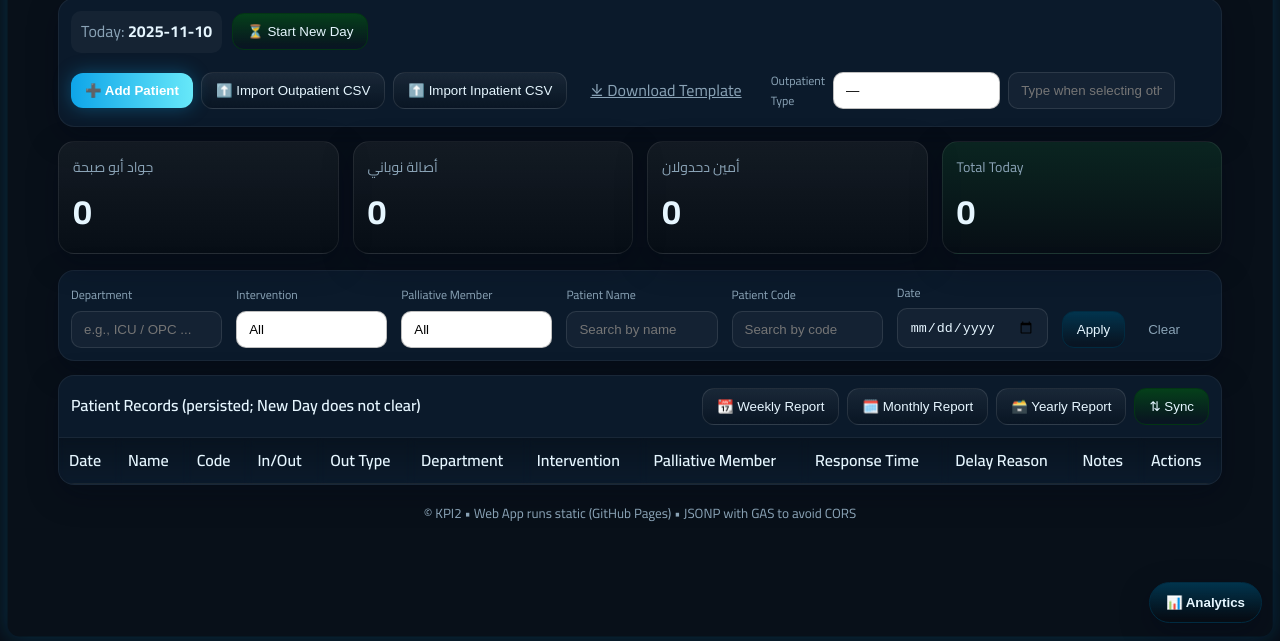
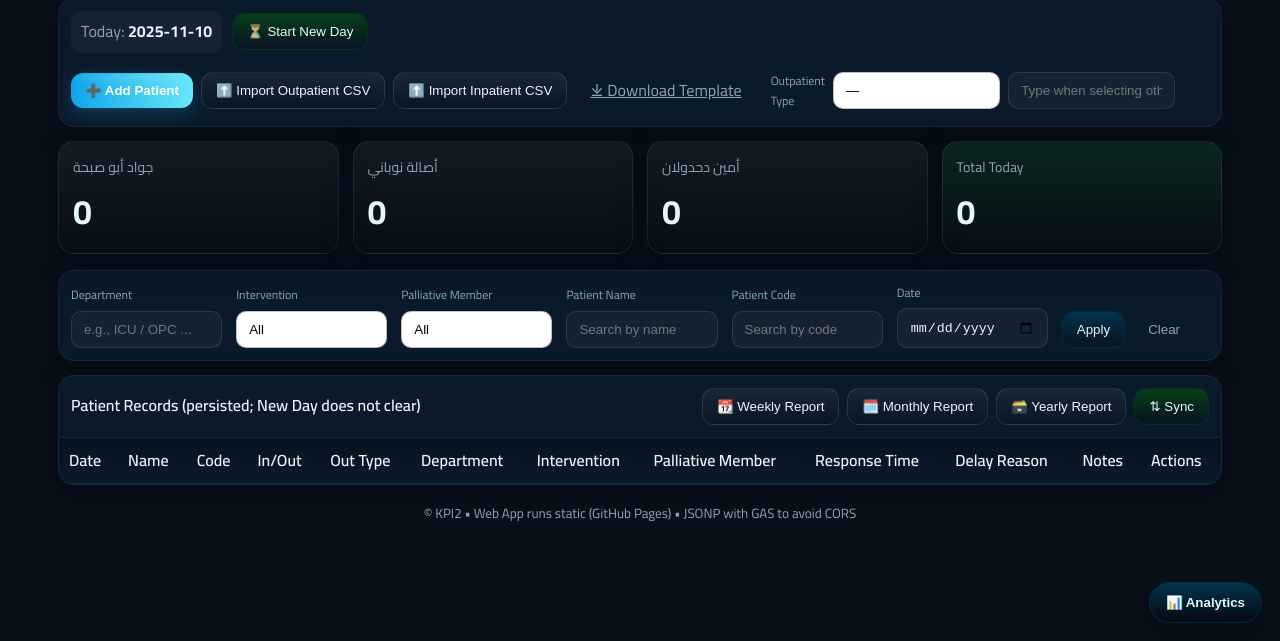
Before and after one commit to anwjawad/KPI, a plain HTML site: page index.html in a window 1280 px wide. Shown: the part 159-800 px from the top of the page. Drawn offline with Linux system fonts and the light colour scheme.

Commit message:
Update styles.css

```diff
--- a/styles.css
+++ b/styles.css
@@ -235,32 +235,42 @@ select:disabled{ color:#666 !important; background:#f2f2f2 !important; border-co
 .btn-accent{ border-color: color-mix(in oklab, var(--accent) 40%, #000); background: linear-gradient(180deg, color-mix(in oklab, var(--accent) 45%, #000), rgba(0,0,0,.16)); }
 .btn-ghost{ background: transparent; border-color: transparent; color: var(--muted); }
 
-/* CTA button styling (Add Patient) */
+/* CTA button styling (Add Patient) — halo constrained to button bounds */
 .btn-cta{
+  position: relative;            /* NEW: constrain pseudo-element to the button */
+  overflow: hidden;              /* NEW: prevent any glow from bleeding out */
   background: linear-gradient(90deg, var(--primary), var(--accent));
   color: #fff !important;
   font-weight: 700;
   border: none !important;
-  box-shadow: 0 0 18px rgba(14,165,233,.35);
-  transition: transform .2s ease, box-shadow .3s ease;
+  box-shadow: 0 6px 18px rgba(14,165,233,.25);
+  transition: transform .2s ease, box-shadow .3s ease, filter .2s ease;
+  isolation: isolate;            /* helps with blending effects */
 }
 .btn-cta:hover{
   transform: translateY(-2px) scale(1.05);
-  box-shadow: 0 0 28px rgba(14,165,233,.55);
+  box-shadow: 0 10px 24px rgba(14,165,233,.35);
 }
 .btn-cta:active{ transform: scale(.98); }
+
+/* NEW: internal animated sheen instead of huge outer halo */
 .btn-cta::after{
   content: "";
   position: absolute;
-  inset: 0;
+  inset: 0;                      /* exactly the size of the button */
   border-radius: inherit;
-  box-shadow: 0 0 20px rgba(14,165,233,.25);
-  animation: ctaPulse 3s ease-in-out infinite;
+  pointer-events: none;
+  background: radial-gradient(120% 60% at 50% 0%,
+              rgba(255,255,255,.18),
+              rgba(255,255,255,0) 55%);
+  mix-blend-mode: screen;
+  opacity: .7;
+  animation: ctaSheen 3s ease-in-out infinite;
 }
-@keyframes ctaPulse{
-  0%{ opacity:.6; transform:scale(.95);}
-  50%{ opacity:1; transform:scale(1);}
-  100%{ opacity:.6; transform:scale(.95);}
+@keyframes ctaSheen{
+  0%{ opacity:.5; transform: translateY(0); }
+  50%{ opacity:.9; transform: translateY(2px); }
+  100%{ opacity:.5; transform: translateY(0); }
 }
 
 /* ==============
```
